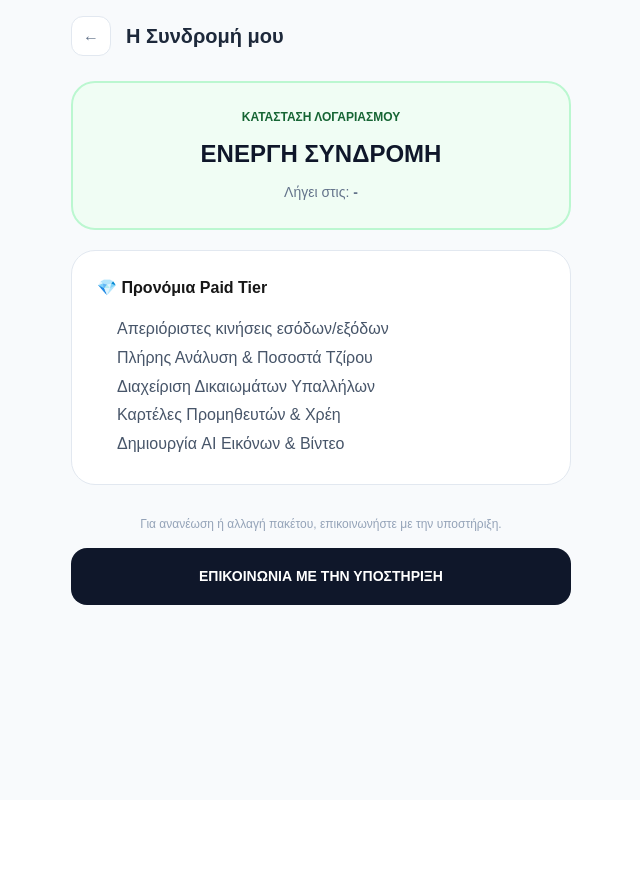
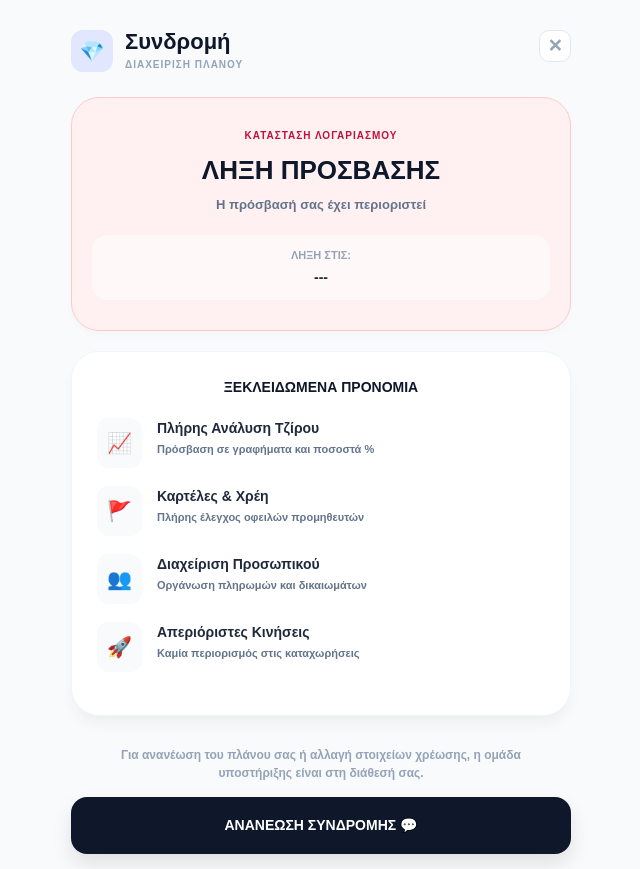
Before and after one commit to tsigris/cosy-management, a Next.js app: page /subscription in a window 1280 px wide. Shown: the whole page, without its empty margins (319-959 px from the left). Before the commit the page ends 800 px from the top, so only its background shows below. Built offline with nearby package versions, Linux system fonts and the light colour scheme.

Commit message:
Update page.tsx

```diff
--- a/src/app/subscription/page.tsx
+++ b/src/app/subscription/page.tsx
@@ -1,72 +1,153 @@
 'use client'
-import { useEffect, useState } from 'react'
+export const dynamic = 'force-dynamic'
+
+import { useEffect, useState, Suspense } from 'react'
 import { supabase } from '@/lib/supabase'
 import Link from 'next/link'
 import { format } from 'date-fns'
 import { el } from 'date-fns/locale'
 
-export default function SubscriptionPage() {
+function SubscriptionContent() {
   const [profile, setProfile] = useState<any>(null)
   const [loading, setLoading] = useState(true)
 
   useEffect(() => {
     async function fetchProfile() {
-      const { data: { user } } = await supabase.auth.getUser()
-      if (user) {
-        const { data } = await supabase.from('profiles').select('*').eq('id', user.id).single()
-        setProfile(data)
-      }
-      setLoading(false)
+      try {
+        const { data: { user } } = await supabase.auth.getUser()
+        if (user) {
+          const { data } = await supabase.from('profiles').select('*').eq('id', user.id).single()
+          setProfile(data)
+        }
+      } catch (err) { console.error(err) } finally { setLoading(false) }
     }
     fetchProfile()
   }, [])
 
-  if (loading) return <div style={{padding: '50px', textAlign: 'center'}}>Φόρτωση...</div>
+  const handleWhatsAppRenewal = () => {
+    const message = `Γεια σας! Επιθυμώ να ανανεώσω τη συνδρομή μου στο Cosy App.\nΚατάστημα: ${profile?.store_name}\nEmail: ${profile?.email}`;
+    const encoded = encodeURIComponent(message);
+    window.open(`https://wa.me/306942216191?text=${encoded}`, '_blank');
+  }
 
-  const isExpired = new Date(profile?.subscription_expires_at) < new Date()
+  if (loading) return <div style={{padding: '50px', textAlign: 'center', color: '#94a3b8', fontWeight: 'bold'}}>Φόρτωση πλάνου...</div>
+
+  const isExpired = profile?.subscription_expires_at ? new Date(profile.subscription_expires_at) < new Date() : true
 
   return (
-    <main style={{ backgroundColor: '#f8fafc', minHeight: '100vh', padding: '16px', fontFamily: 'sans-serif' }}>
-      <div style={{ maxWidth: '500px', margin: '0 auto' }}>
+    <div style={{ maxWidth: '500px', margin: '0 auto', fontFamily: 'sans-serif' }}>
 
-        <div style={{ display: 'flex', alignItems: 'center', gap: '15px', marginBottom: '25px' }}>
-          <Link href="/" style={backBtnStyle}>←</Link>
-          <h2 style={{ fontSize: '20px', fontWeight: '900', color: '#1e293b', margin: 0 }}>Η Συνδρομή μου</h2>
+      {/* PROFESSIONAL HEADER */}
+      <div style={{ display: 'flex', justifyContent: 'space-between', alignItems: 'flex-start', marginBottom: '25px', paddingTop: '15px' }}>
+        <div style={{ display: 'flex', alignItems: 'center', gap: '12px' }}>
+          <div style={logoBoxStyle}>
+            <span style={{ fontSize: '20px' }}>💎</span>
+          </div>
+          <div>
+            <h1 style={{ fontWeight: '900', fontSize: '22px', margin: 0, color: '#0f172a', lineHeight: '1.1' }}>
+              Συνδρομή
+            </h1>
+            <p style={{ margin: '2px 0 0', fontSize: '10px', color: '#94a3b8', fontWeight: '800', textTransform: 'uppercase', letterSpacing: '1px' }}>
+              ΔΙΑΧΕΙΡΙΣΗ ΠΛΑΝΟΥ
+            </p>
+          </div>
+        </div>
+        <Link href="/" style={backBtnStyle}>✕</Link>
+      </div>
+
+      {/* STATUS CARD */}
+      <div style={{
+        ...statusCardStyle,
+        backgroundColor: isExpired ? '#fff1f2' : '#f0fdf4',
+        borderColor: isExpired ? '#fecaca' : '#bbf7d0'
+      }}>
+        <div style={{ fontSize: '10px', fontWeight: '900', color: isExpired ? '#be123c' : '#15803d', marginBottom: '8px', letterSpacing: '1px' }}>
+          ΚΑΤΑΣΤΑΣΗ ΛΟΓΑΡΙΑΣΜΟΥ
+        </div>
+        <div style={{ fontSize: '26px', fontWeight: '900', color: '#0f172a', marginBottom: '5px' }}>
+          {isExpired ? 'ΛΗΞΗ ΠΡΟΣΒΑΣΗΣ' : 'PRO ΠΛΑΝΟ ΕΝΕΡΓΟ'}
+        </div>
+        <div style={{ fontSize: '13px', color: '#64748b', fontWeight: '600' }}>
+          {isExpired ? 'Η πρόσβασή σας έχει περιοριστεί' : 'Πλήρης πρόσβαση στις λειτουργίες'}
         </div>
 
-        <div style={{ ...statusCard, backgroundColor: isExpired ? '#fee2e2' : '#f0fdf4', borderColor: isExpired ? '#fecaca' : '#bbf7d0' }}>
-          <div style={{ fontSize: '12px', fontWeight: '900', color: isExpired ? '#dc2626' : '#166534', marginBottom: '10px' }}>ΚΑΤΑΣΤΑΣΗ ΛΟΓΑΡΙΑΣΜΟΥ</div>
-          <div style={{ fontSize: '24px', fontWeight: '900', color: '#0f172a' }}>
-            {isExpired ? 'ΛΗΞΗ ΠΡΟΣΒΑΣΗΣ' : 'ΕΝΕΡΓΗ ΣΥΝΔΡΟΜΗ'}
+        <div style={dateBoxStyle}>
+           <span style={{ fontSize: '11px', color: '#94a3b8', fontWeight: '800' }}>ΛΗΞΗ ΣΤΙΣ:</span>
+           <span style={{ fontSize: '14px', color: '#1e293b', fontWeight: '900' }}>
+             {profile?.subscription_expires_at ? format(new Date(profile.subscription_expires_at), 'dd MMMM yyyy', { locale: el }).toUpperCase() : '---'}
+           </span>
+        </div>
+      </div>
+
+      {/* FEATURES BOX */}
+      <div style={featuresCardStyle}>
+        <h3 style={{ fontSize: '14px', fontWeight: '900', marginBottom: '20px', color: '#0f172a', textAlign: 'center' }}>
+          ΞΕΚΛΕΙΔΩΜΕΝΑ ΠΡΟΝΟΜΙΑ
+        </h3>
+
+        <div style={featureItem}>
+          <span style={iconStyle}>📈</span>
+          <div>
+            <p style={featureTitle}>Πλήρης Ανάλυση Τζίρου</p>
+            <p style={featureSub}>Πρόσβαση σε γραφήματα και ποσοστά %</p>
           </div>
-          <p style={{ fontSize: '14px', color: '#64748b', marginTop: '10px' }}>
-            Λήγει στις: <b>{profile?.subscription_expires_at ? format(new Date(profile.subscription_expires_at), 'dd MMMM yyyy', { locale: el }) : '-'}</b>
-          </p>
         </div>
 
-        <div style={infoBox}>
-          <h3 style={{ fontSize: '16px', fontWeight: '900', marginBottom: '15px' }}>💎 Προνόμια Paid Tier</h3>
-          <ul style={{ paddingLeft: '20px', color: '#475569', lineHeight: '1.8' }}>
-            <li>Απεριόριστες κινήσεις εσόδων/εξόδων</li>
-            <li>Πλήρης Ανάλυση & Ποσοστά Τζίρου</li>
-            <li>Διαχείριση Δικαιωμάτων Υπαλλήλων</li>
-            <li>Καρτέλες Προμηθευτών & Χρέη</li>
-            <li>Δημιουργία AI Εικόνων & Βίντεο</li>
-          </ul>
+        <div style={featureItem}>
+          <span style={iconStyle}>🚩</span>
+          <div>
+            <p style={featureTitle}>Καρτέλες & Χρέη</p>
+            <p style={featureSub}>Πλήρης έλεγχος οφειλών προμηθευτών</p>
+          </div>
         </div>
 
-        <div style={{ textAlign: 'center', marginTop: '30px' }}>
-          <p style={{ fontSize: '12px', color: '#94a3b8' }}>Για ανανέωση ή αλλαγή πακέτου, επικοινωνήστε με την υποστήριξη.</p>
-          <button style={supportBtn}>ΕΠΙΚΟΙΝΩΝΙΑ ΜΕ ΤΗΝ ΥΠΟΣΤΗΡΙΞΗ</button>
+        <div style={featureItem}>
+          <span style={iconStyle}>👥</span>
+          <div>
+            <p style={featureTitle}>Διαχείριση Προσωπικού</p>
+            <p style={featureSub}>Οργάνωση πληρωμών και δικαιωμάτων</p>
+          </div>
         </div>
 
+        <div style={featureItem}>
+          <span style={iconStyle}>🚀</span>
+          <div>
+            <p style={featureTitle}>Απεριόριστες Κινήσεις</p>
+            <p style={featureSub}>Καμία περιορισμός στις καταχωρήσεις</p>
+          </div>
+        </div>
       </div>
-    </main>
+
+      {/* RENEWAL SECTION */}
+      <div style={{ marginTop: '30px', textAlign: 'center' }}>
+        <p style={{ fontSize: '12px', color: '#94a3b8', fontWeight: '700', marginBottom: '15px', padding: '0 20px' }}>
+          Για ανανέωση του πλάνου σας ή αλλαγή στοιχείων χρέωσης, η ομάδα υποστήριξης είναι στη διάθεσή σας.
+        </p>
+        <button onClick={handleWhatsAppRenewal} style={supportBtnStyle}>
+          ΑΝΑΝΕΩΣΗ ΣΥΝΔΡΟΜΗΣ 💬
+        </button>
+      </div>
+
+    </div>
   )
 }
 
 // STYLES
-const backBtnStyle = { display: 'flex', alignItems: 'center', justifyContent: 'center', textDecoration: 'none', background: 'white', width: '40px', height: '40px', borderRadius: '12px', color: '#64748b', border: '1px solid #e2e8f0' };
-const statusCard = { padding: '25px', borderRadius: '24px', border: '2px solid', textAlign: 'center' as const, marginBottom: '20px' };
-const infoBox = { backgroundColor: 'white', padding: '25px', borderRadius: '24px', border: '1px solid #e2e8f0' };
-const supportBtn = { width: '100%', padding: '18px', backgroundColor: '#0f172a', color: 'white', border: 'none', borderRadius: '16px', fontWeight: '900', fontSize: '14px', marginTop: '15px', cursor: 'pointer' };
+const logoBoxStyle: any = { width: '42px', height: '42px', backgroundColor: '#e0e7ff', borderRadius: '12px', display: 'flex', alignItems: 'center', justifyContent: 'center' };
+const backBtnStyle: any = { textDecoration: 'none', color: '#94a3b8', fontSize: '18px', fontWeight: 'bold', width: '32px', height: '32px', display: 'flex', alignItems: 'center', justifyContent: 'center', backgroundColor: '#fff', borderRadius: '10px', border: '1px solid #e2e8f0' };
+const statusCardStyle: any = { padding: '30px 20px', borderRadius: '28px', border: '1px solid', textAlign: 'center', marginBottom: '20px', boxShadow: '0 4px 6px rgba(0,0,0,0.02)' };
+const dateBoxStyle: any = { marginTop: '20px', display: 'flex', flexDirection: 'column', gap: '4px', backgroundColor: 'rgba(255,255,255,0.5)', padding: '12px', borderRadius: '16px' };
+const featuresCardStyle: any = { backgroundColor: 'white', padding: '25px', borderRadius: '28px', border: '1px solid #f1f5f9', boxShadow: '0 10px 15px -3px rgba(0,0,0,0.05)' };
+const featureItem: any = { display: 'flex', alignItems: 'flex-start', gap: '15px', marginBottom: '18px' };
+const iconStyle: any = { fontSize: '20px', backgroundColor: '#f8fafc', padding: '10px', borderRadius: '12px' };
+const featureTitle: any = { fontSize: '14px', fontWeight: '800', color: '#1e293b', margin: 0 };
+const featureSub: any = { fontSize: '11px', color: '#64748b', margin: '2px 0 0 0', fontWeight: '600' };
+const supportBtnStyle: any = { width: '100%', padding: '18px', backgroundColor: '#0f172a', color: 'white', border: 'none', borderRadius: '16px', fontWeight: '900', fontSize: '14px', cursor: 'pointer', boxShadow: '0 10px 20px rgba(0,0,0,0.1)' };
+
+export default function SubscriptionPage() {
+  return (
+    <main style={{ backgroundColor: '#f8fafc', minHeight: '100vh', padding: '15px' }}>
+      <Suspense fallback={<div>Φόρτωση...</div>}><SubscriptionContent /></Suspense>
+    </main>
+  )
+}
```
